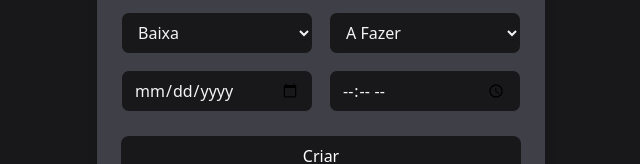
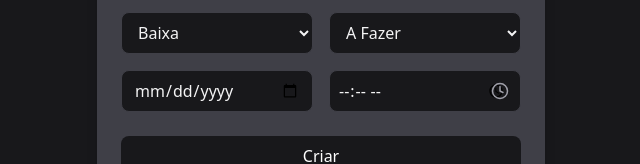
Before and after one commit to ryan-de-melo/MyTasks, a React app in the folder frontend/: page / in a window 1280 px wide. Shown: the part 407-571 px from the top of the page, without its empty margins (319-959 px from the left). Built offline with nearby package versions, Linux system fonts and the light colour scheme; the HTML template or start-up script is replaced by a standard one.

Commit message:
feat: change page style

```diff
--- a/frontend/src/pages/CreateTaskPage.jsx
+++ b/frontend/src/pages/CreateTaskPage.jsx
@@ -1,5 +1,6 @@
 import { useState } from "react";
 import { createTask } from "../services/taskService";
+import { Clock } from "lucide-react"
 
 function CreateTaskPage() {
   const [form, setForm] = useState({
@@ -89,13 +90,20 @@ function CreateTaskPage() {
               className="w-full rounded-lg bg-zinc-900 border border-zinc-700 px-3 py-2 text-zinc-100 focus:outline-none focus:ring-2 focus:ring-indigo-500"
             />
 
+            <div className="relative">
+              <Clock
+                size={18}
+                className="absolute right-3 top-1/2 -translate-y-1/2 text-zinc-400 pointer-events-none"
+              />
+
               <input
                 type="time"
                 name="deadlineTime"
                 value={form.deadlineTime}
                 onChange={handleChange}
-              className="w-full rounded-lg bg-zinc-900 border border-zinc-700 px-3 py-2 text-zinc-100 focus:outline-none focus:ring-2 focus:ring-indigo-500"
+                className="w-full rounded-lg bg-zinc-900 border border-zinc-700 pl-2 pr-3 py-2 text-zinc-100 focus:outline-none focus:ring-2 focus:ring-indigo-500"
               />
+            </div>
           </div>
 
           <button
```
Lines whose indentation alone changed are shown as unchanged.
